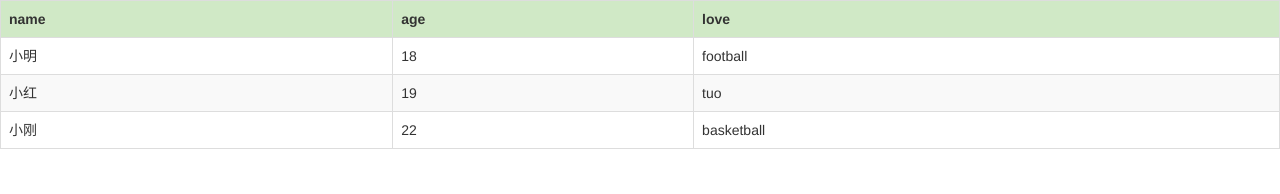
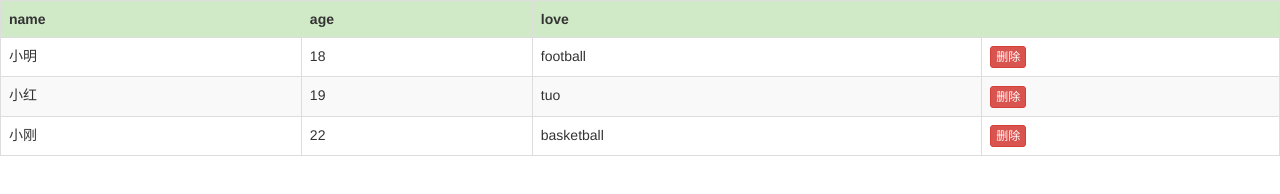
Before and after one commit to ccairfly/cc_web, a plain HTML site: page index.html in a window 1280 px wide. Drawn offline with Linux system fonts and the light colour scheme.

Commit message:
feat:add delete button

```diff
--- a/index.html
+++ b/index.html
@@ -24,21 +24,25 @@
           <th>name</th>
           <th>age</th>
           <th>love</th>
+          <th></th>
         </tr>
         <tr >
           <td>小明</td>
           <td>18</td>
           <td>football</td>
+          <td><button class="btn btn-danger btn-xs">删除</button></td>
         </tr>
         <tr>
           <td>小红</td>
           <td>19</td>
           <td>tuo</td>
+          <td><button class="btn btn-danger btn-xs">删除</button></td>
         </tr>
         <tr>
           <td>小刚</td>
           <td>22</td>
           <td>basketball</td>
+          <td><button class="btn btn-danger btn-xs">删除</button></td>
         </tr>
       </table>
     </div>
```
